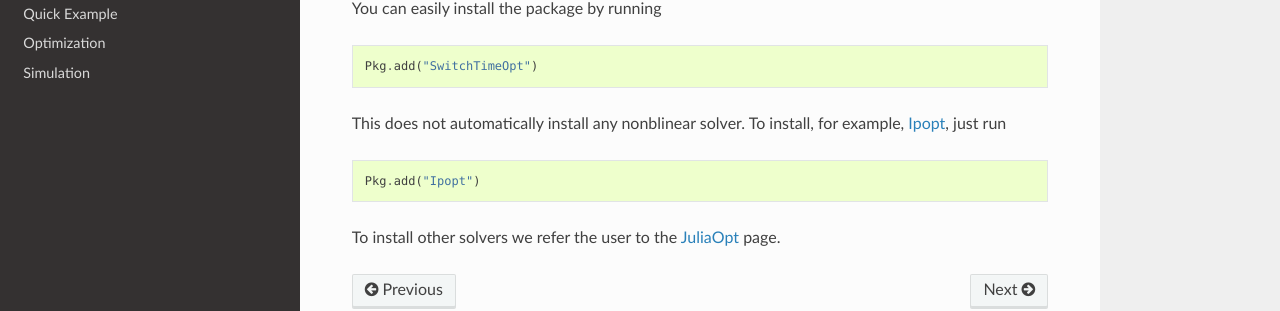
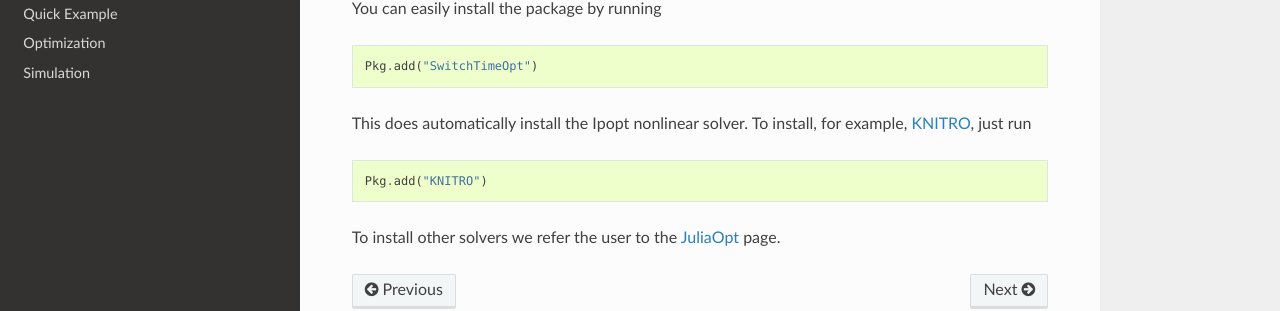
Before and after one commit to oxfordcontrol/SwitchTimeOpt.jl, a Sphinx documentation site: the page built from docs/installation.rst, in a window 1280 px wide. Shown: the part 163-474 px from the top of the page. Built offline with Sphinx 7.4.7 and the Read the Docs theme 2.0.0, drawn with Linux system fonts in a browser that asks for light colours.

Commit message:
Minor changes to make it work

```diff
--- a/docs/installation.rst
+++ b/docs/installation.rst
@@ -8,10 +8,10 @@ You can easily install the package by running
   Pkg.add("SwitchTimeOpt")
 
 
-This does not automatically install any nonblinear solver. To install, for example, `Ipopt <https://github.com/JuliaOpt/Ipopt.jl/>`_, just run
+This does automatically install the Ipopt nonlinear solver. To install, for example, `KNITRO <https://github.com/JuliaOpt/KNITRO.jl>`_, just run
 
 ::
 
-    Pkg.add("Ipopt")
+    Pkg.add("KNITRO")
 
 To install other solvers we refer the user to the `JuliaOpt <http://www.juliaopt.org/>`_ page.
```
Also changed, not shown: 7 other files.
